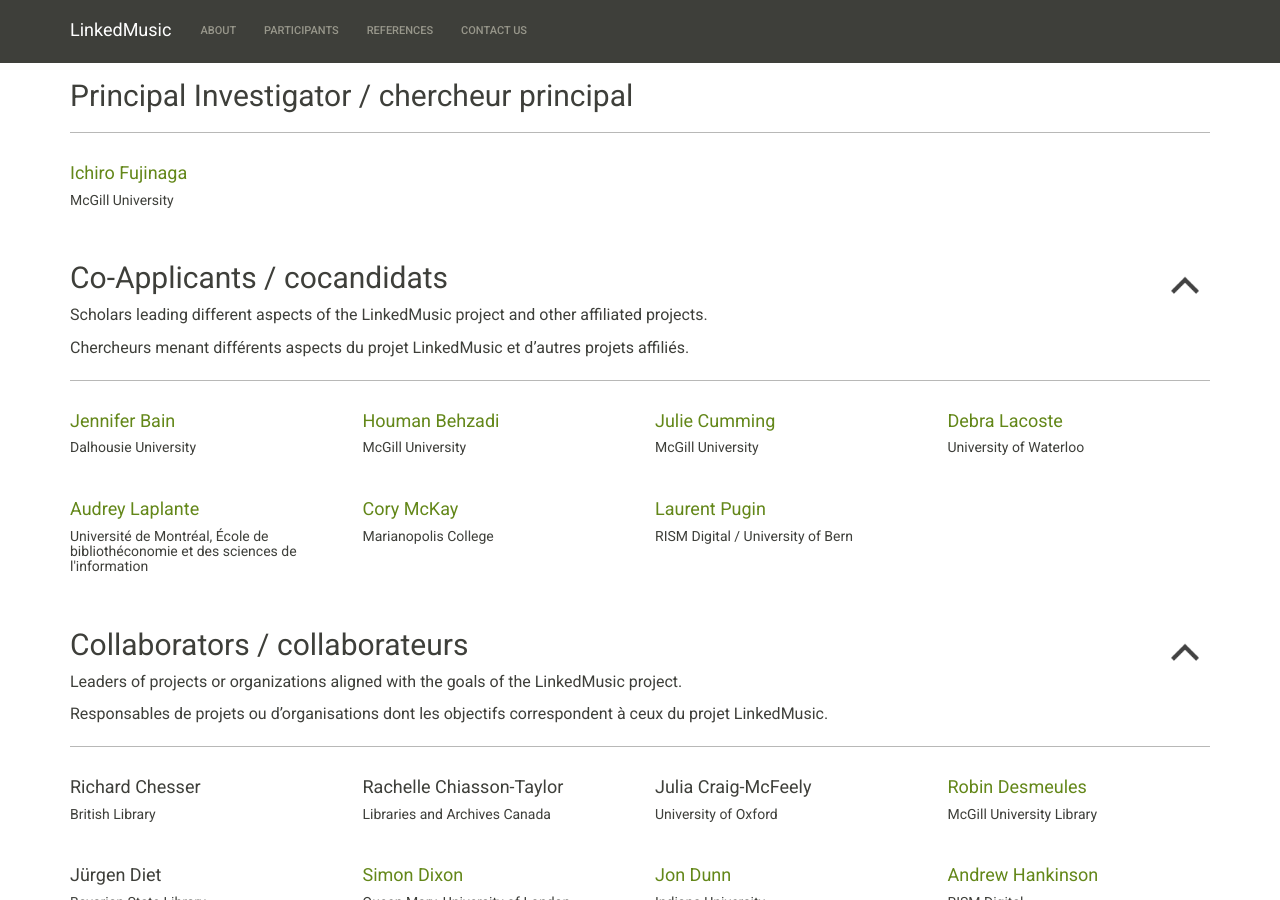
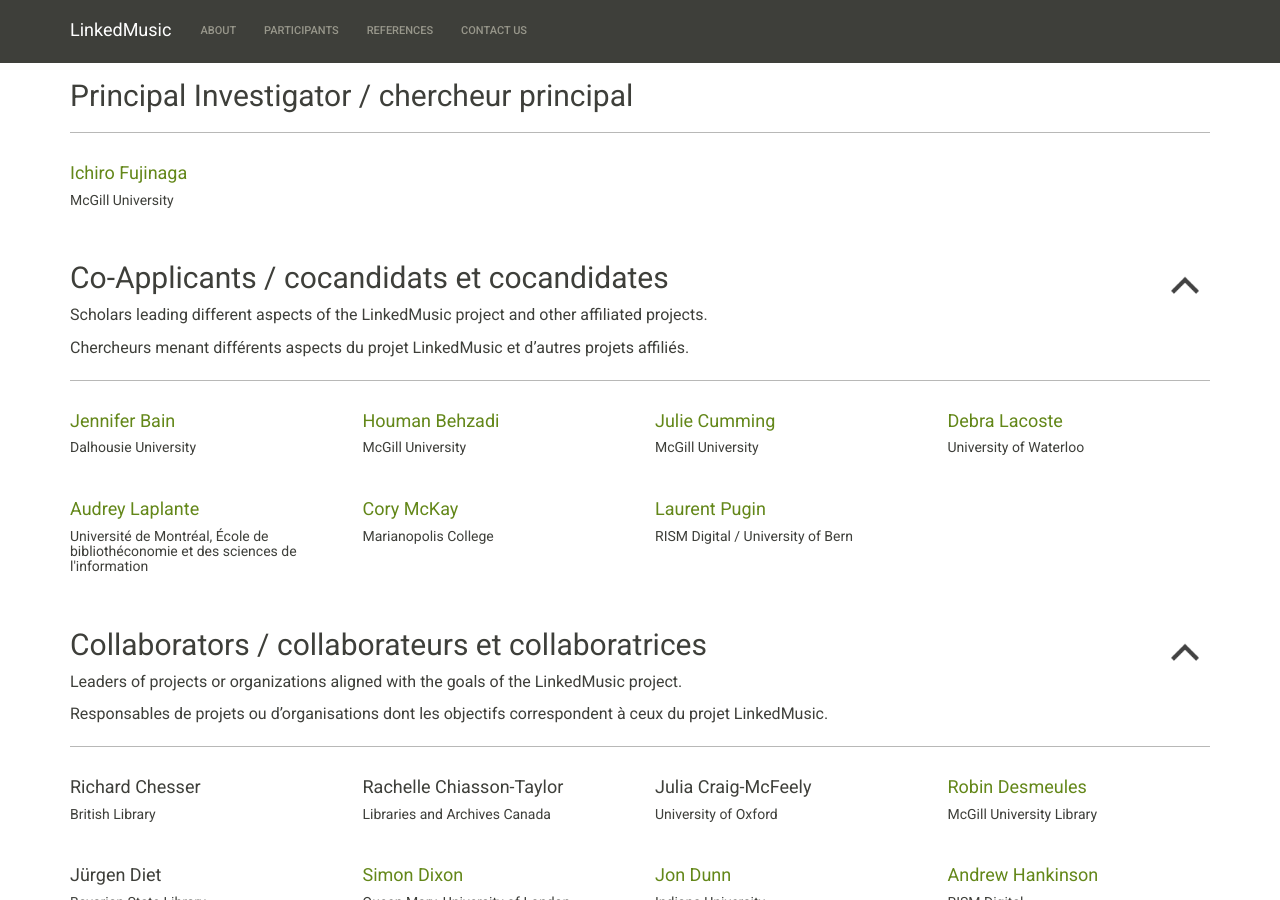
Before and after one commit to DDMAL/linkedmusic-website, a Jekyll site: the page built from people.html, in a window 1280 px wide and 900 px high, scrolled down 198 px. Built offline with Jekyll 4.4.1, drawn with Linux system fonts in a browser that asks for light colours; nearby versions of some CDN libraries.

Commit message:
Update participant groups to include feminine versions in French

```diff
--- a/people.html
+++ b/people.html
@@ -53,7 +53,7 @@
     <div class="row">
       <div class="col-lg-12">
         <h2 data-toggle="collapse" data-target="#co-investigators">
-          Co-Applicants / cocandidats
+          Co-Applicants / cocandidats et cocandidates
           <img class="icon_rotation" src="{{ site.url }}/assets/0-expand_on.png" style="float:right;width:50px;height:50px" data-toggle="collapse" data-target="#co-investigators" />
         </h2>
         <p>Scholars leading different aspects of the LinkedMusic project and other affiliated projects.</p>
@@ -103,7 +103,7 @@
     <div class="row">
       <div class="col-lg-12">
         <h2 data-toggle="collapse" data-target="#collaborators">
-          Collaborators / collaborateurs
+          Collaborators / collaborateurs et collaboratrices
           <img class="icon_rotation" src="{{ site.url }}/assets/0-expand_on.png" style="float:right;width:50px;height:50px" data-toggle="collapse" data-target="#collaborators" />
         </h2>
         <p>Leaders of projects or organizations aligned with the goals of the LinkedMusic project.</p>
```
Also changed, not shown: 19 other files.
